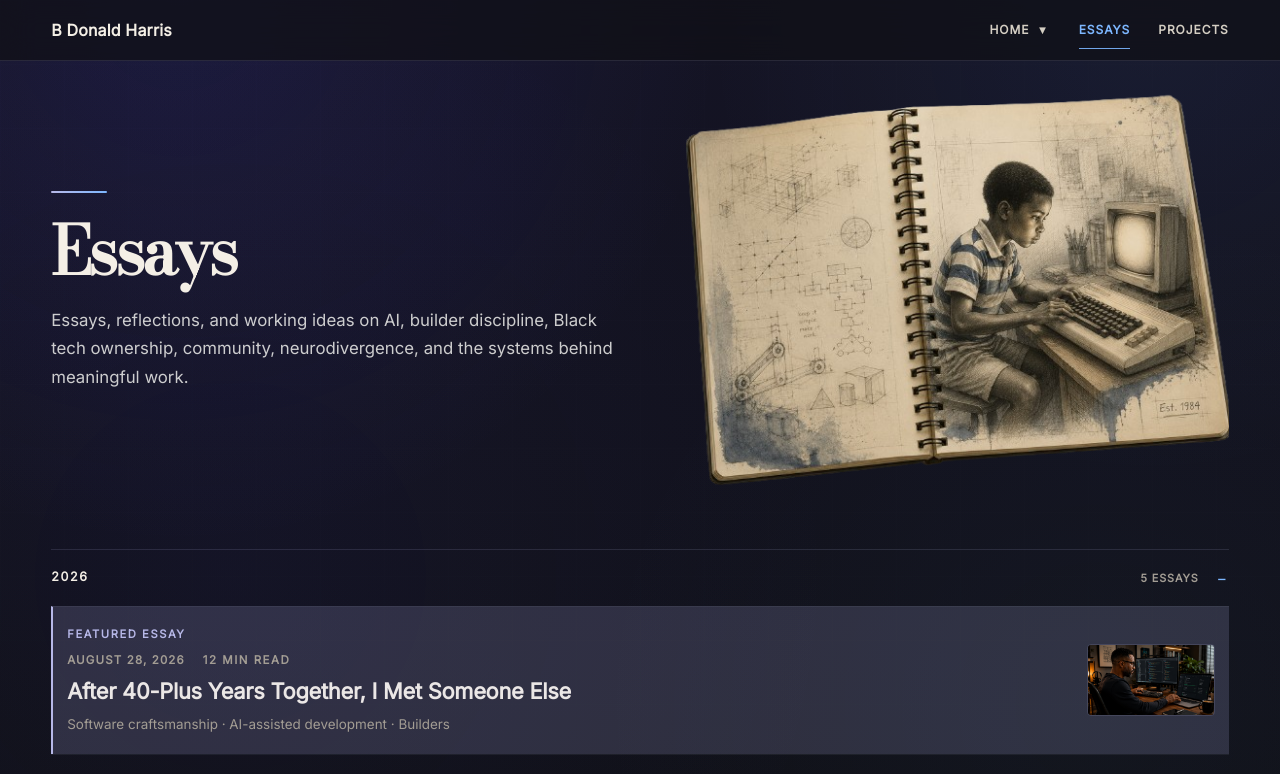
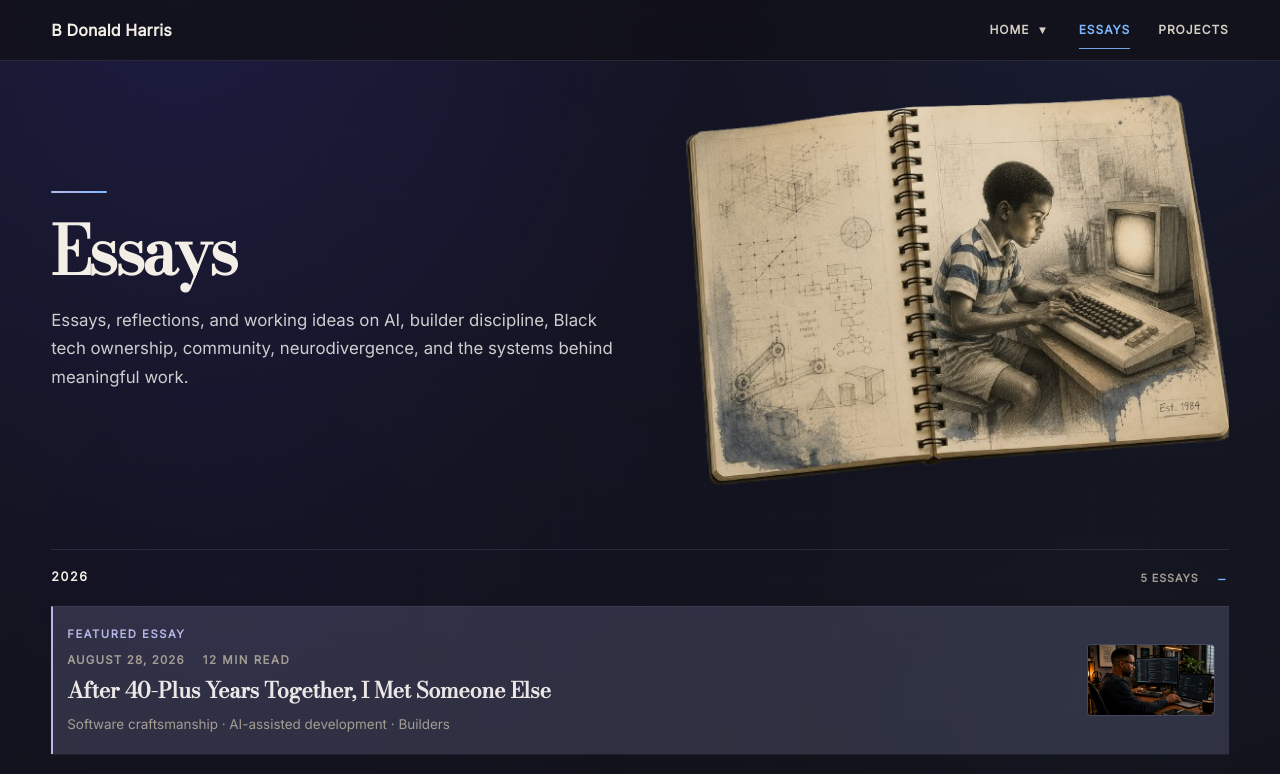
Before and after one commit to bdonaldharris/bdonaldharris.com, a Next.js app: page /essays in a window 1280 px wide. Shown: the top 774 px of the page. Built offline with nearby package versions, Linux system fonts and the light colour scheme.

Commit message:
fix: align essay archive typography

```diff
--- a/components/essays/essay-archive.module.css
+++ b/components/essays/essay-archive.module.css
@@ -200,6 +200,7 @@
 .entry h3 {
   max-width: none;
   margin: 0;
+  font-family: "Bodoni Moda", "Iowan Old Style", Georgia, serif;
   font-size: clamp(1.18rem, 1.7vw, 1.5rem);
   line-height: 1.3;
 }
```
